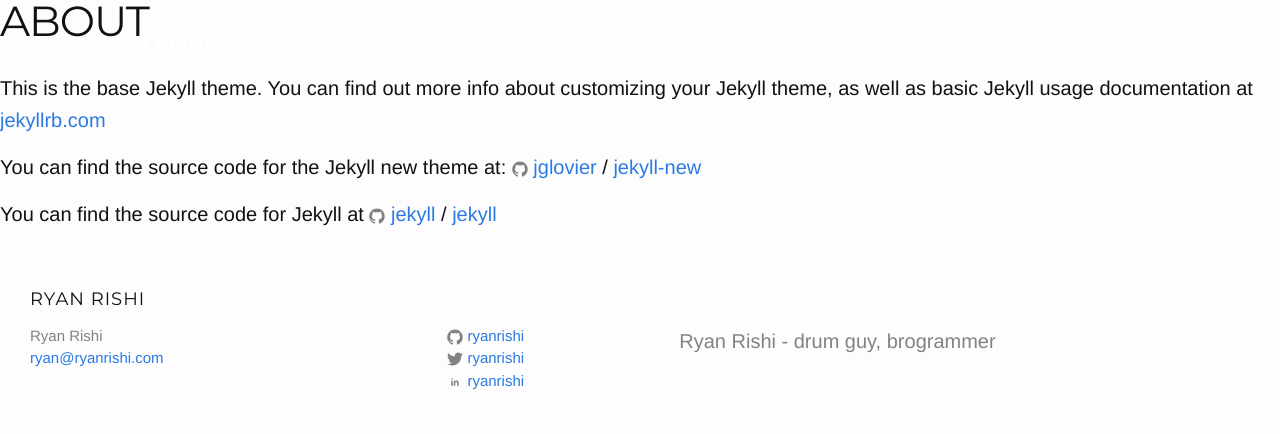
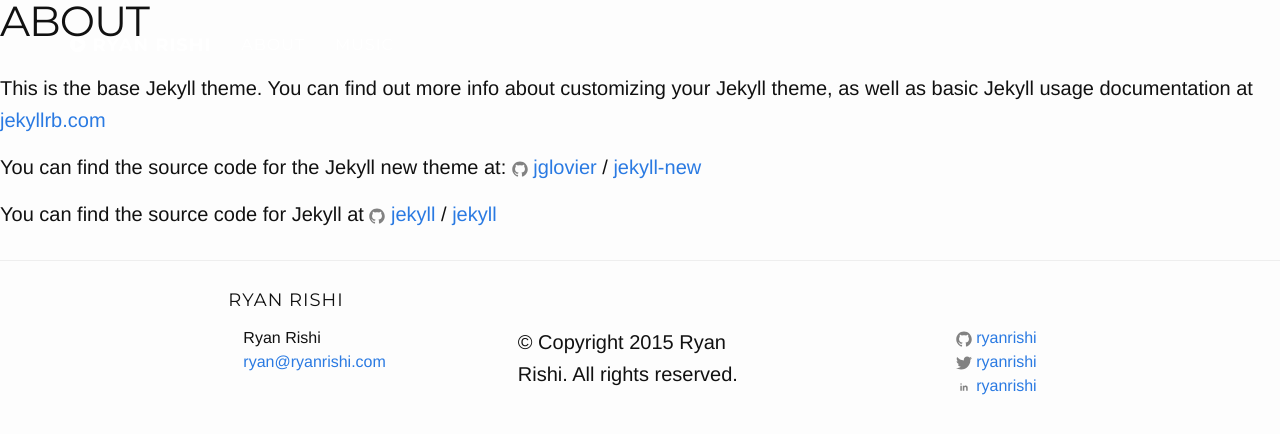
Before and after one commit to ryanrishi/ryanrishi.com, a Jekyll site: the page built from about.md, in a window 1280 px wide. Shown: the top 434 px of the page. Built offline with Jekyll 4.4.1, drawn with Linux system fonts in a browser that asks for light colours.

Commit message:
improved footer

```diff
--- a/_includes/footer.html
+++ b/_includes/footer.html
@@ -1,18 +1,21 @@
 <footer class="site-footer">
 
-  <div class="wrapper">
+  <div class="col-md-8 col-md-offset-2 col-lg-8 col-lg-offset-2">
 
     <h2 class="footer-heading">{{ site.title }}</h2>
 
-    <div class="footer-col-wrapper">
-      <div class="footer-col footer-col-1">
+      <div class="col-md-4 col-lg-4">
         <ul class="contact-list">
           <li>{{ site.title }}</li>
           <li><a href="mailto:{{ site.email }}">{{ site.email }}</a></li>
         </ul>
       </div>
 
-      <div class="footer-col footer-col-2">
+      <div class="col-md-4 col-lg-4">
+        <p>&copy; Copyright {{ site.time | date: "%Y" }} Ryan Rishi. All rights reserved.</p>
+      </div>
+
+      <div class="col-md-4 col-lg-4">
         <ul class="social-media-list">
           {% if site.github_username %}
           <li>
@@ -35,13 +38,7 @@
         </ul>
       </div>
 
-      <div class="footer-col footer-col-3">
-        <p>{{ site.description }}</p>
-      </div>
-    </div>
-
   </div>
-
 </footer>
 
 <script src="{{ "/js/jquery.js" | prepend: site.baseurl }}"></script>
--- a/_layouts/default.html
+++ b/_layouts/default.html
@@ -4,6 +4,7 @@
   <body id="page-top" data-spy="scroll" data-target=".navbar-fixed-top">
     {% include header.html %}
     {{ content }}
+    <hr>
     {% include footer.html %}
   </body>
 </html>
--- a/css/main.scss
+++ b/css/main.scss
@@ -70,7 +70,12 @@
   align: left;
 }
 
-.footer {
-  max-width: -webkit-calc(#{$content-width} - (#{$spacing-unit} * 2));
-  max-width:         calc(#{$content-width} - (#{$spacing-unit} * 2));
+footer {
+  // max-width: -webkit-calc(#{$content-width} - (#{$spacing-unit} * 2));
+  // max-width:         calc(#{$content-width} - (#{$spacing-unit} * 2));
+  font:      400 16px/1.5 "Helvetica Neue", Helvetica, Arial, sans-serif;
 }
+
+.social-media-list {
+  float: right;
+}
```
